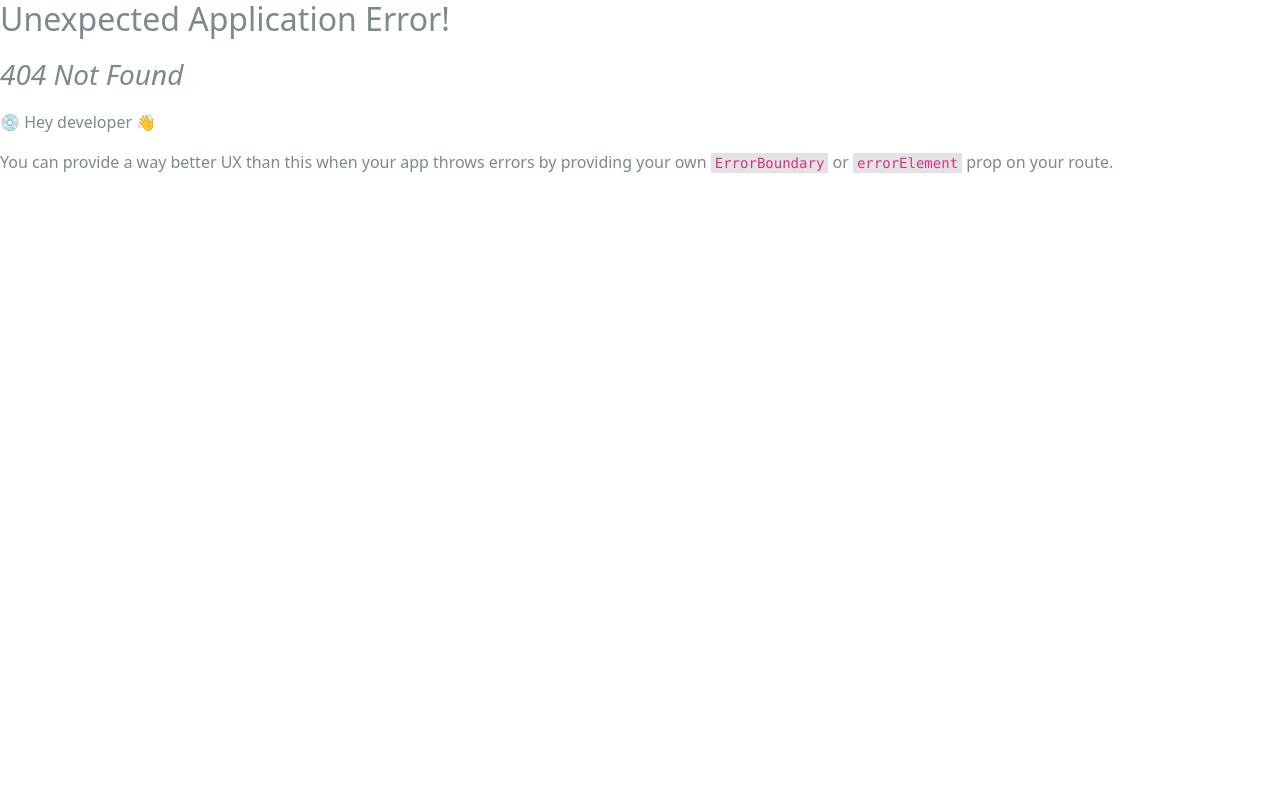
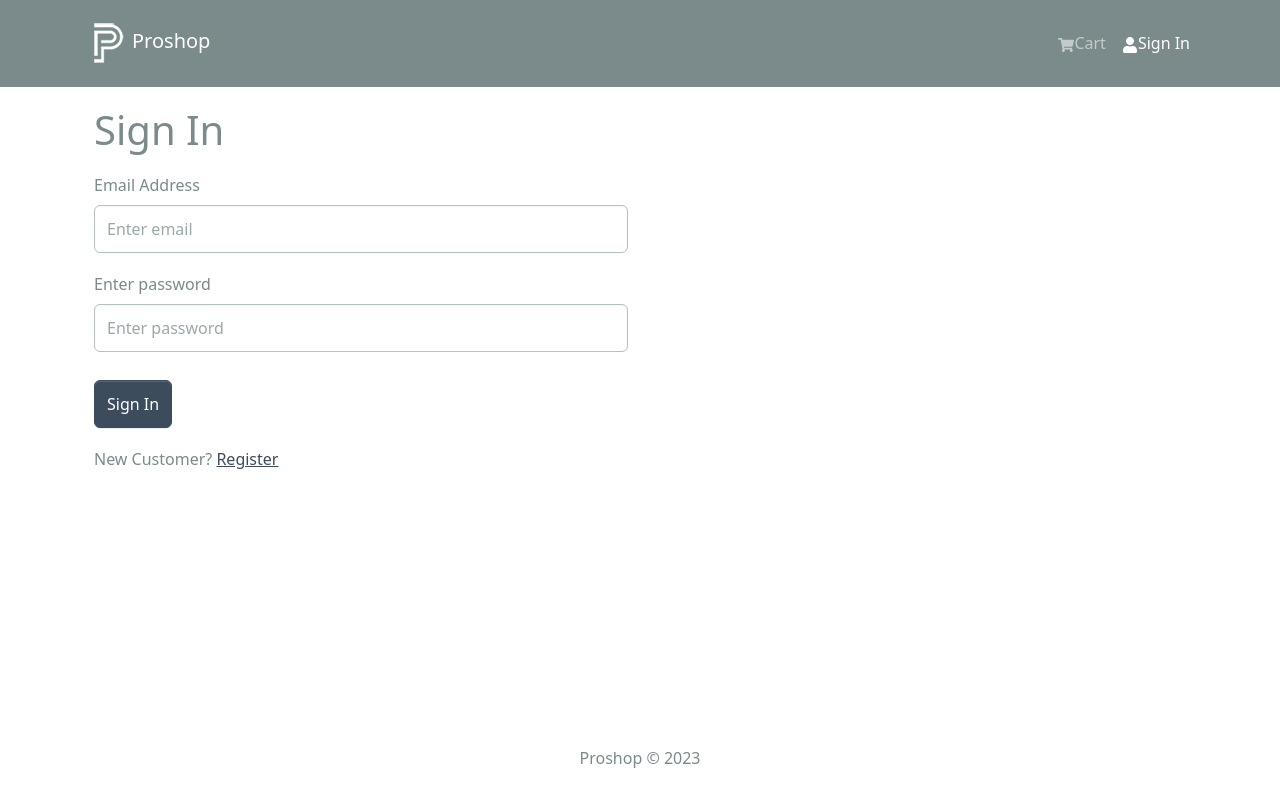
Before and after one commit to SasiGanesan/ProShop, a React (Create React App) app in the folder frontend/: page /login in a window 1280 px wide. Before the commit this address had no page. Built offline with nearby package versions, Linux system fonts and the light colour scheme.

Commit message:
frontend authentication

```diff
--- a/frontend/package.json
+++ b/frontend/package.json
@@ -18,6 +18,7 @@
     "react-router-bootstrap": "^0.26.2",
     "react-router-dom": "^6.20.0",
     "react-scripts": "5.0.1",
+    "react-toastify": "^9.1.3",
     "web-vitals": "^2.1.4"
   },
   "scripts": {
--- a/frontend/src/App.js
+++ b/frontend/src/App.js
@@ -1,6 +1,8 @@
 //import React from 'react';
 import { Container } from 'react-bootstrap';
-import Header from './components/Header'
+import Header from './components/Header';
+import { ToastContainer } from 'react-toastify';
+import 'react-toastify/dist/ReactToastify.css';
 import Footer from './components/Footer';
 //import HomeScreen from './screens/HomeScreen';
 import { Outlet } from 'react-router-dom';
@@ -14,6 +16,7 @@ function App() {
       </Container>
   </main>
   <Footer/>
+  <ToastContainer/>
   </>
   );
 }
--- /dev/null
+++ b/frontend/src/components/FormContainer.jsx
@@ -0,0 +1,17 @@
+import React, { children } from 'react'
+import { Container,Row,Col} from 'react-bootstrap';
+
+
+const FormContainer = ({children}) => {
+  return (
+    <Container>
+      <Row className='justfy-content-md-center'>
+        <Col xs={12} md={6}>
+            { children }
+        </Col>
+      </Row>
+    </Container>
+  )
+}
+
+export default FormContainer
--- a/frontend/src/components/Header.jsx
+++ b/frontend/src/components/Header.jsx
@@ -1,5 +1,5 @@
 //import React from 'react'
-import {Badge,Navbar,Nav, Container} from 'react-bootstrap'
+import {Badge,Navbar,Nav, Container, NavDropdown} from 'react-bootstrap'
 import {FaShoppingCart,FaUser} from 'react-icons/fa'
 import {LinkContainer} from 'react-router-bootstrap';
 import {useSelector} from 'react-redux'
@@ -9,6 +9,10 @@ import logo from '../assets/logo.png'
 const Header = () => {
 
   const { cartItems } = useSelector((state) => state.cart);
+  const { userInfo } = useSelector((state) => state.auth);
+  const logoutHandler=()=>{
+    console.log('logoutHandler');
+  }
 
   return (
     <header>
@@ -33,8 +37,16 @@ const Header = () => {
                     )
                     }
                     </Nav.Link></LinkContainer>
-                    <LinkContainer to='/login'>
-                    <Nav.Link><FaUser/>Sign In</Nav.Link></LinkContainer>
+                    {userInfo ? (
+                      <NavDropdown title={userInfo.name} id='username'>
+                        <LinkContainer to='/profile'>
+                          <NavDropdown.Item>Profile</NavDropdown.Item>
+                        </LinkContainer>
+                        <NavDropdown.Item onClick={logoutHandler}>Logout</NavDropdown.Item>
+                      </NavDropdown>
+                    ) : (<LinkContainer to='/login'>
+                    <Nav.Link href='/login'><FaUser/>Sign In</Nav.Link></LinkContainer>) }
+
                     </Nav>
                 </Navbar.Collapse>
             </Container>
--- a/frontend/src/index.js
+++ b/frontend/src/index.js
@@ -14,6 +14,7 @@ import reportWebVitals from './reportWebVitals';
 import HomeScreen from './screens/HomeScreen';
 import ProductScreen from './screens/ProductScreen';
 import CartScreen from './screens/CartScreen';
+import LoginScreen from './screens/LoginScreen';
 
 const router=createBrowserRouter(
   createRoutesFromElements(
@@ -21,6 +22,7 @@ const router=createBrowserRouter(
       <Route index={true } path='/' element={<HomeScreen/>} />
       <Route path='/product/:id' element={<ProductScreen/>} />
       <Route path='/cart' element={<CartScreen/>} />
+      <Route path='/login' element={<LoginScreen/>}/>
     </Route>
   )
 )
--- /dev/null
+++ b/frontend/src/screens/LoginScreen.jsx
@@ -0,0 +1,77 @@
+import React from 'react'
+import { useState , useEffect} from 'react';
+import { Link, useLocation,useNavigate} from 'react-router-dom';
+import {Form, Button, Row, Col} from 'react-bootstrap';
+import { useDispatch,useSelector } from 'react-redux';
+import FormContainer from '../components/FormContainer';
+import Loader from '../components/Loader';
+import {useLoginMutation} from '../slices/usersApiSlice';
+import {setCredentials} from '../slices/authSlice';
+import {toast} from 'react-toastify';
+
+const LoginScreen = () => {
+    const [email, setEmail] =useState('');
+    const [password, setPassword] = useState('');
+
+    const dispatch = useDispatch();
+    const navigate = useNavigate();
+
+    const[login, {isLoading}] = useLoginMutation();
+    const {userInfo} = useSelector((state)=>state.auth);
+    const { search } = useLocation();
+    const sp = new URLSearchParams(search);
+    const redirect = sp.get('redirect') || '/';
+
+    useEffect(()=>{
+        if(userInfo){
+            navigate(redirect);
+        }
+    },[userInfo,redirect,navigate]);
+
+    const submitHandler = async (e) => {
+        e.preventDefault()
+        try{
+            const res = await login({email,password}).unwrap();
+            dispatch(setCredentials({...res,}));
+            navigate(redirect)
+        }catch(err){
+            toast.error(err?.data?.message || err.error);
+        }
+    }
+
+  return (
+    <FormContainer>
+        <h1>Sign In</h1>
+        <Form onSubmit = {submitHandler}>
+            <Form.Group controlId='email' className='my-3'>
+                <Form.Label>Email Address</Form.Label>
+                <Form.Control type='email'
+                placeholder='Enter email'
+                value={email}
+                onChange={(e)=>setEmail(e.target.value)
+                }>
+                </Form.Control>
+            </Form.Group>
+            <Form.Group controlId='password' className='my-3'>
+                <Form.Label>Enter password</Form.Label>
+                <Form.Control type='password'
+                placeholder='Enter password'
+                value={password}
+                onChange={(e)=>setPassword(e.target.value)
+                }>
+                </Form.Control>
+            </Form.Group>
+                <Button type='submit' variant='primary' className='mt-2' disabled={isLoading}>Sign In</Button>
+                { isLoading && <Loader/>}
+
+        </Form>
+        <Row className='py-3'>
+            <Col>
+            New Customer? <Link to={redirect ? `/register?redirect=${redirect}` : '/register'}>Register</Link>
+            </Col>
+        </Row>
+    </FormContainer>
+  )
+}
+
+export default LoginScreen
--- /dev/null
+++ b/frontend/src/slices/authSlice.js
@@ -0,0 +1,20 @@
+import {createSlice} from '@reduxjs/toolkit';
+
+const initialState ={
+    userInfo: localStorage.getItem('userInfo') ? JSON.parse(localStorage.getItem('userInfo')):null,
+}
+
+const authSlice = createSlice({
+    name: 'auth',
+    initialState,
+    reducers:{
+        setCredentials: (state, action)=>{
+            state.userInfo = action.payload;
+            localStorage.setItem('userInfo',JSON.stringify(action.payload));
+        }
+    }
+});
+
+export const {setCredentials} = authSlice.actions;
+
+export default authSlice.reducer;
--- /dev/null
+++ b/frontend/src/slices/usersApiSlice.js
@@ -0,0 +1,16 @@
+import { USERS_URL } from "../constants";
+import { apiSlice } from "./apiSlice";
+
+export const usersApiSlice = apiSlice.injectEndpoints({
+    endpoints: (builder) => ({
+        login: builder.mutation({
+            query: (data) => ({
+                url: `${USERS_URL}/auth`,
+                method: 'POST',
+                body: data,
+            }),
+        }),
+    }),
+});
+
+export const { useLoginMutation } = usersApiSlice;
--- a/frontend/src/store.js
+++ b/frontend/src/store.js
@@ -1,11 +1,13 @@
 import { configureStore } from '@reduxjs/toolkit';
 import { apiSlice } from './slices/apiSlice';
 import cartSliceReducer from './slices/cartSlice';
+import authSliceReducer from './slices/authSlice';
 
 const store = configureStore({
     reducer: {
         [apiSlice.reducerPath]:apiSlice.reducer,
         cart:cartSliceReducer,
+        auth: authSliceReducer,
     },
     middleware: (getDefaultMiddleware) => getDefaultMiddleware().concat
     (apiSlice.middleware),
```
Also changed, not shown: 2 other files (tests, documents, lock files or other folders).
